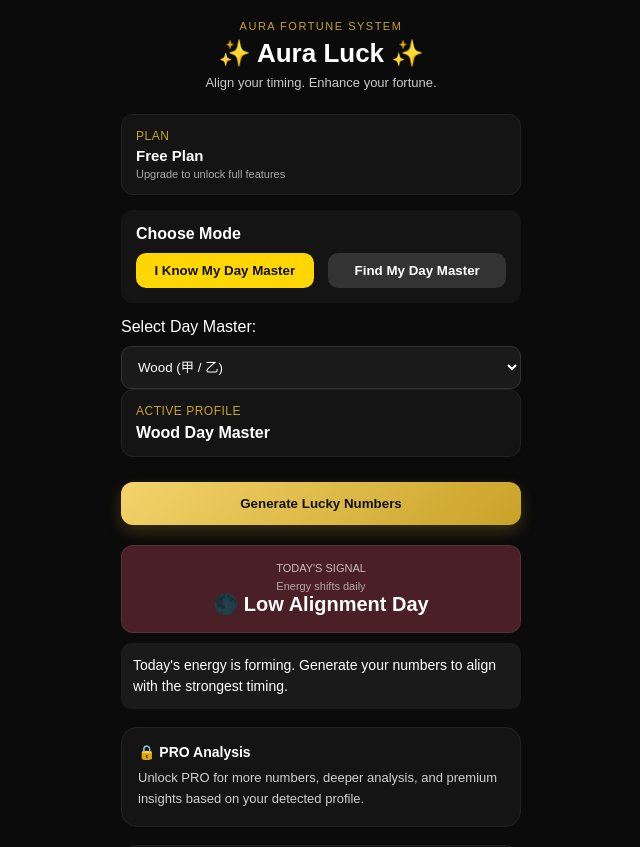
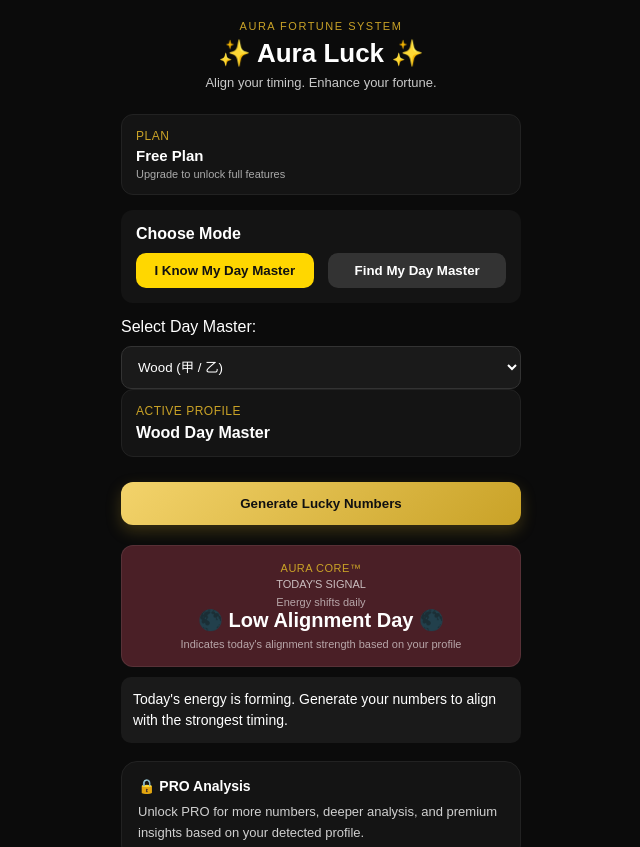
Before and after one commit to streemx82/bazi-engine, a React (Create React App) app: page / in a window 1280 px wide. Shown: the top 847 px of the page, without its empty margins (319-959 px from the left). Built offline with nearby package versions, Linux system fonts and the light colour scheme.

Commit message:
Add Aura Core System Identity

```diff
--- a/src/App.js
+++ b/src/App.js
@@ -121,13 +121,13 @@ export default function App() {
     let insightText = "";
     if (signalText.includes("STRONG")) {
       insightText =
-        "Favorable alignment detected. Strong pattern clustering and wealth element support indicate higher probability today.";
+        "Aura Core™ indicates favorable alignment detected. Strong pattern clustering and wealth element support indicate higher probability today.";
     } else if (signalText.includes("MODERATE")) {
       insightText =
-        "Stable alignment observed. Some wealth signals are present but not dominant. Consider controlled play.";
+        "Aura Core™ indicates stable alignment observed. Some wealth signals are present but not dominant. Consider controlled play.";
     } else {
       insightText =
-        "Weak pattern structure detected. Low alignment with wealth element. Better to conserve capital today.";
+        "Aura Core™ indicates weak pattern structure detected. Low alignment with wealth element. Better to conserve capital today.";
     }
 
     insightText += ` ${highCount} high probability numbers detected in this batch.`;
@@ -564,6 +564,15 @@ async function calculateDayMaster() {
 
           <div style={{
             fontSize: "11px",
+            color: "#c9a227",
+            marginBottom: "4px",
+            letterSpacing: "0.5px"
+          }}>
+            AURA CORE™
+          </div>
+
+          <div style={{
+            fontSize: "11px",
             opacity: 0.7,
             marginBottom: "6px"
           }}>
@@ -583,10 +592,18 @@ async function calculateDayMaster() {
             fontWeight: "bold"
           }}>
             {signal.includes("STRONG")
-              ? "🔥 Peak Alignment Day"
+              ? "🔥 Peak Alignment Day 🔥"
               : signal.includes("MODERATE")
-              ? "⚖️ Stable Flow Day"
-              : "🌑 Low Alignment Day"}
+              ? "⚖️ Stable Flow Day ⚖️"
+              : "🌑 Low Alignment Day 🌑"}
+          </div>
+
+          <div style={{
+            fontSize: "11px",
+            opacity: 0.6,
+            marginTop: "6px"
+          }}>
+            Indicates today's alignment strength based on your profile
           </div>
         </div>
 
```
